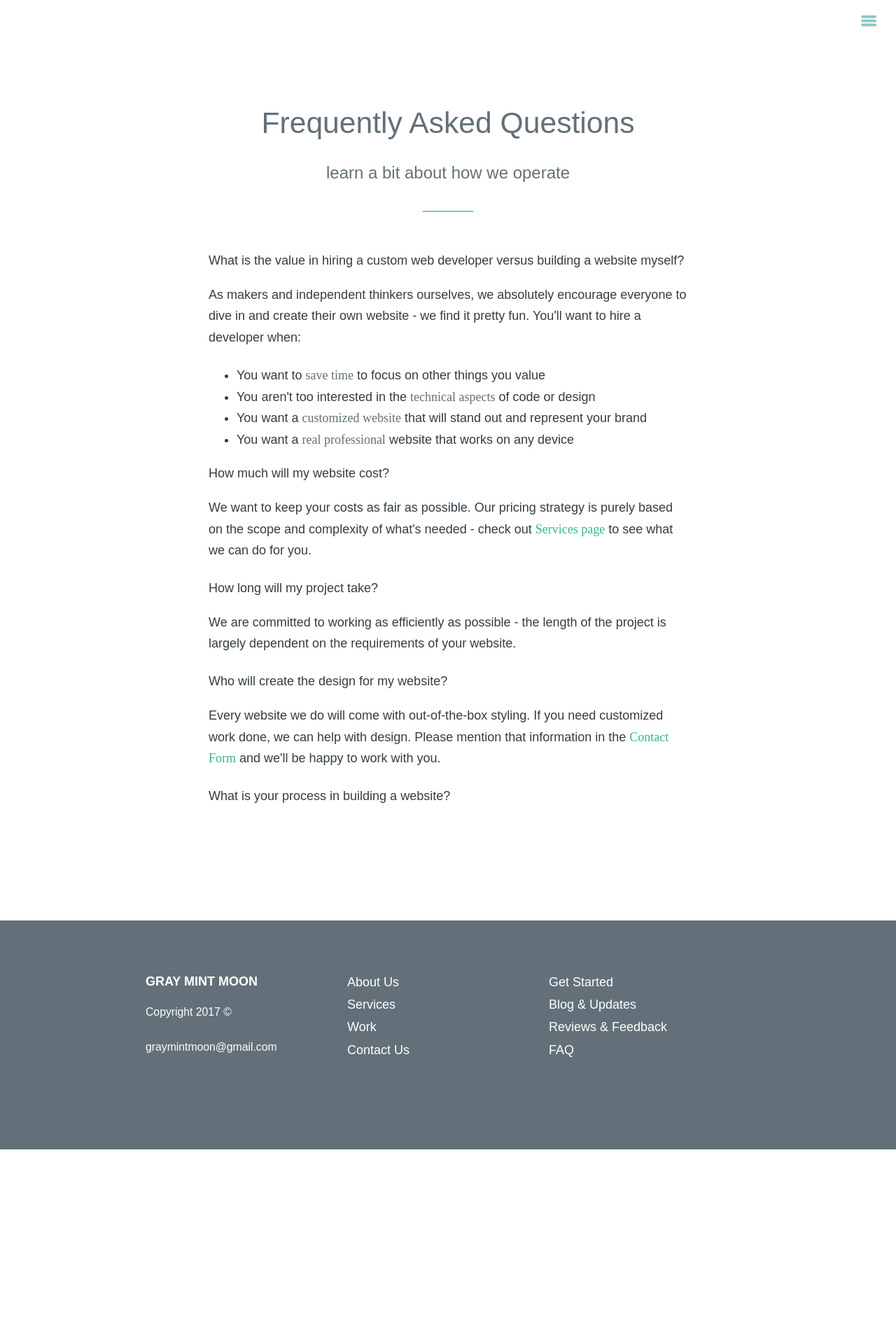
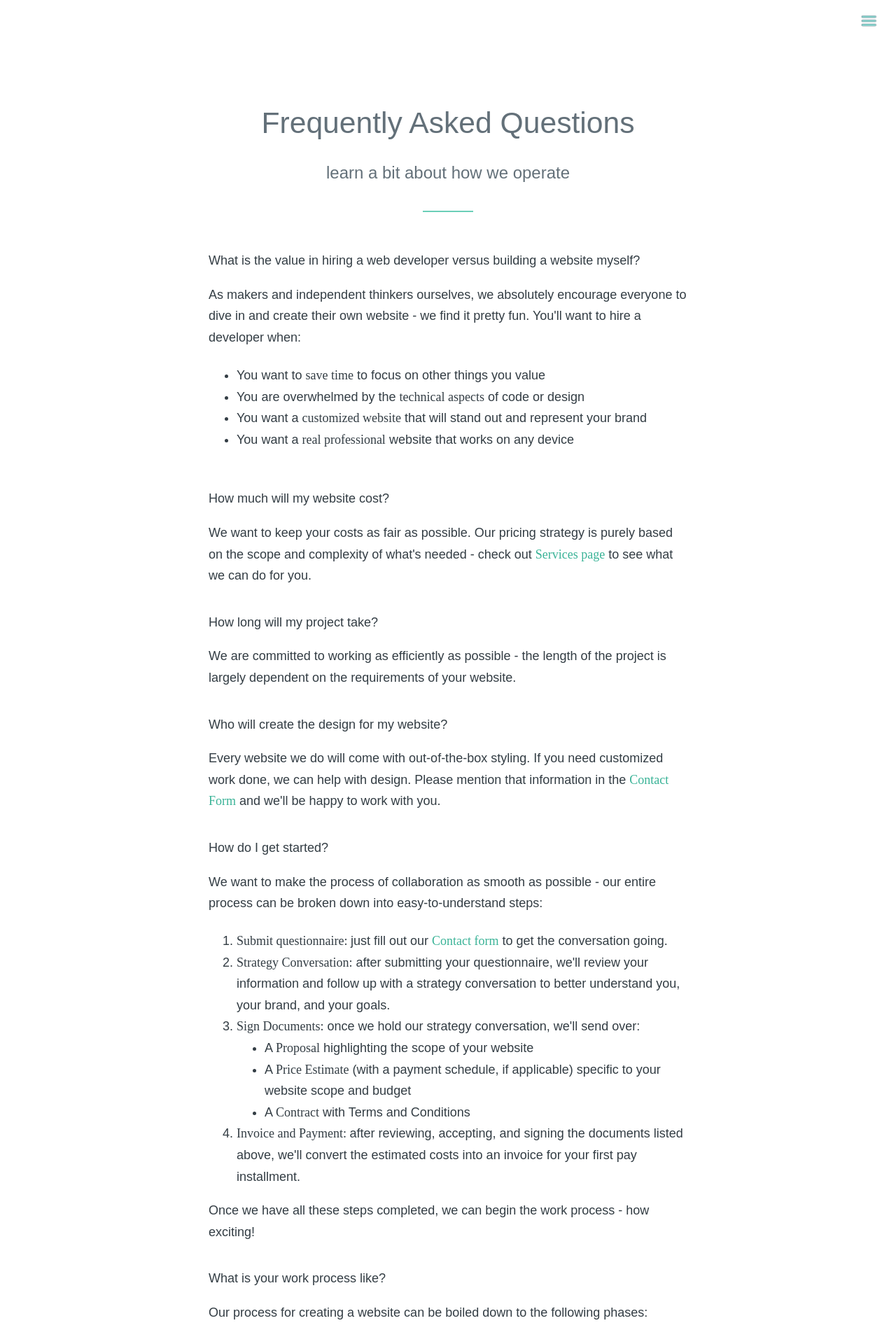
Before and after one commit to graymintmoon/graymintmoon.github.io, a Jekyll site: the page built from faq.md, in a window 1280 px wide. Shown: the top 1920 px of the page at 70% size. Built offline with Jekyll 4.4.1, drawn with Linux system fonts in a browser that asks for light colours; nearby versions of some CDN libraries; some web fonts are replaced; before the commit the page ends 1642 px from its top, so only the background shows below that; some of the changed text lies outside the part shown.

Commit message:
faq update and contact question updated

```diff
--- a/_includes/header.html
+++ b/_includes/header.html
@@ -10,6 +10,7 @@
 			<a class="site_nav_list_item" href="/"><li>Home</li></a>
 			<a class="site_nav_list_item" href="/about"><li>About</li></a>
 			<a class="site_nav_list_item" href="/services"><li>Services</li></a>
+			<a class="site_nav_list_item" href="/faq"><li>FAQ</li></a>
 			<a class="site_nav_list_item" href="/contact"><li>Contact</li></a>
 		</ul>
 	</div>
--- a/_sass/components/_faq.scss
+++ b/_sass/components/_faq.scss
@@ -3,4 +3,10 @@
 		font-family: 'Benton Medium', arial, sans-serif;
 		margin-bottom: 0;
 	}
+
+	&_block {
+		padding-bottom: $spacing-unit /2;
+
+		.fa {color: $blue}
+	}
 }
--- a/faq.md
+++ b/faq.md
@@ -7,27 +7,61 @@ title: FAQ
 	<h4 class="page_subtitle">learn a bit about how we operate</h4>
 	<hr class="divider">
 </div>
+<div class="faq">
+	<div class="faq_block">
+		<p class="faq_question">What is the value in hiring a web developer versus building a website myself?</p>
+		<p class="faq_response">As makers and independent thinkers ourselves, we absolutely encourage everyone to dive in and create their own website - we find it pretty fun. You'll want to hire a developer when:</p>
+		<ul class="page_bulleted_list">
+			<li>You want to <strong>save time</strong> to focus on other things you value</li>
+			<li>You are overwhelmed by the <strong>technical aspects</strong> of code or design</li>
+			<li>You want a <strong>customized website</strong> that will stand out and represent your brand</li>
+			<li>You want a <strong>real professional</strong> website that works on any device</li>
+		</ul>
+	</div>
+	<div class="faq_block">
+		<p class="faq_question">How much will my website cost?</p>
+		<p class="faq_response">We want to keep your costs as fair as possible. Our pricing strategy is purely based on the scope and complexity of what's needed - check out <a href="/services"><strong>Services page</strong></a> to see what we can do for you.</p>
+	</div>
+	<div class="faq_block">
+		<p class="faq_question">How long will my project take?</p>
+		<p class="faq_response">We are committed to working as efficiently as possible - the length of the project is largely dependent on the requirements of your website.</p>
+	</div>
+	<div class="faq_block">
+		<p class="faq_question">Who will create the design for my website?</p>
+		<p class="faq_response">Every website we do will come with out-of-the-box styling. If you need customized work done, we can help with design. Please mention that information in the <a href="/contact"><strong>Contact Form</strong></a> and we'll be happy to work with you.</p>
+	</div>
+	<div class="faq_block">
+		<p class="faq_question">How do I get started?</p>
+		<p class="faq_response">We want to make the process of collaboration as smooth as possible - our entire process can be broken down into easy-to-understand steps:</p>
 
-<div class="faq">
-	<p class="faq_question">What is the value in hiring a custom web developer versus building a website myself?</p>
-	<p class="faq_response">As makers and independent thinkers ourselves, we absolutely encourage everyone to dive in and create their own website - we find it pretty fun. You'll want to hire a developer when:</p>
-	<ul class="page_bulleted_list">
-		<li>You want to <strong class="text_charcoal">save time</strong> to focus on other things you value</li>
-		<li>You aren't too interested in the <strong class="text_charcoal">technical aspects</strong> of code or design</li>
-		<li>You want a <strong class="text_charcoal">customized website</strong> that will stand out and represent your brand</li>
-		<li>You want a <strong class="text_charcoal">real professional</strong> website that works on any device</li>
-	</ul>
+		<ol class="page_bulleted_list">
+			<li><strong>Submit questionnaire: </strong>just fill out our <a href="/contact"><strong>Contact form</strong></a> to get the conversation going.</li>
+			<li><strong>Strategy Conversation:</strong> after submitting your questionnaire, we'll review your information and follow up with a strategy conversation to better understand you, your brand, and your goals.</li>
+			<li><strong>Sign Documents:</strong> once we hold our strategy conversation, we'll send over:
+				<ul>
+					<li>A <strong>Proposal</strong> highlighting the scope of your website</li>
+					<li>A <strong>Price Estimate</strong> (with a payment schedule, if applicable) specific to your website scope and budget</li>
+					<li>A <strong>Contract</strong> with Terms and Conditions</li>
+				</ul>
+			</li>
+			<li><strong>Invoice and Payment: </strong>after reviewing, accepting, and signing the documents listed above, we'll convert the estimated costs into an invoice for your first pay installment.</li>
+		</ol>
+		<p class="faq_response">Once we have all these steps completed, we can begin the work process - how exciting!</p>
+	</div>
 
-	<p class="faq_question">How much will my website cost?</p>
-	<p class="faq_response">We want to keep your costs as fair as possible. Our pricing strategy is purely based on the scope and complexity of what's needed - check out <a href="/services"><strong>Services page</strong></a> to see what we can do for you.</p>
 
-	<p class="faq_question">How long will my project take?</p>
-	<p class="faq_response">We are committed to working as efficiently as possible - the length of the project is largely dependent on the requirements of your website.</p>
+	<div class="faq_block">
+		<p class="faq_question">What is your work process like?</p>
+		<p class="faq_response">Our process for creating a website can be boiled down to the following phases:</p>
 
-	<p class="faq_question">Who will create the design for my website?</p>
-	<p class="faq_response">Every website we do will come with out-of-the-box styling. If you need customized work done, we can help with design. Please mention that information in the <a href="/contact"><strong>Contact Form</strong></a> and we'll be happy to work with you.</p>
+			<ul class="page_bulleted_list">
+				<li><strong>Discovery: </strong> it's critical to recognize your brand, business objectives, and target audience. From a design standpoint, this is one of the most important stages.</li>
+				<li><strong>Concepting & Design: </strong> we design high-level concepts of what your site should include, mindful of user experience strategies.</li>
+				<li><strong>Implementation: </strong>once we have some design artifacts, we can begin developing (coding) different pages, layouts, and user interface elements.</li>
+				<li><strong>Iteration: </strong> during the implementation phase, we revisit design and user experience; if necessary, we iterate with better ideas.</li>
+				<li><strong>Testing: </strong> although testing occurs througout the entire process, we do deeper testing across the entire site to ensure its' functioning optimally and that everything looks its best!</li>
+			</ul>
 
-	<p class="faq_question">What is your process in building a website?</p>
-	<p class="faq_response"></p>
+	</div>
 
 </div>
```
Also changed, not shown: contact.md (+3 -0 lines).
